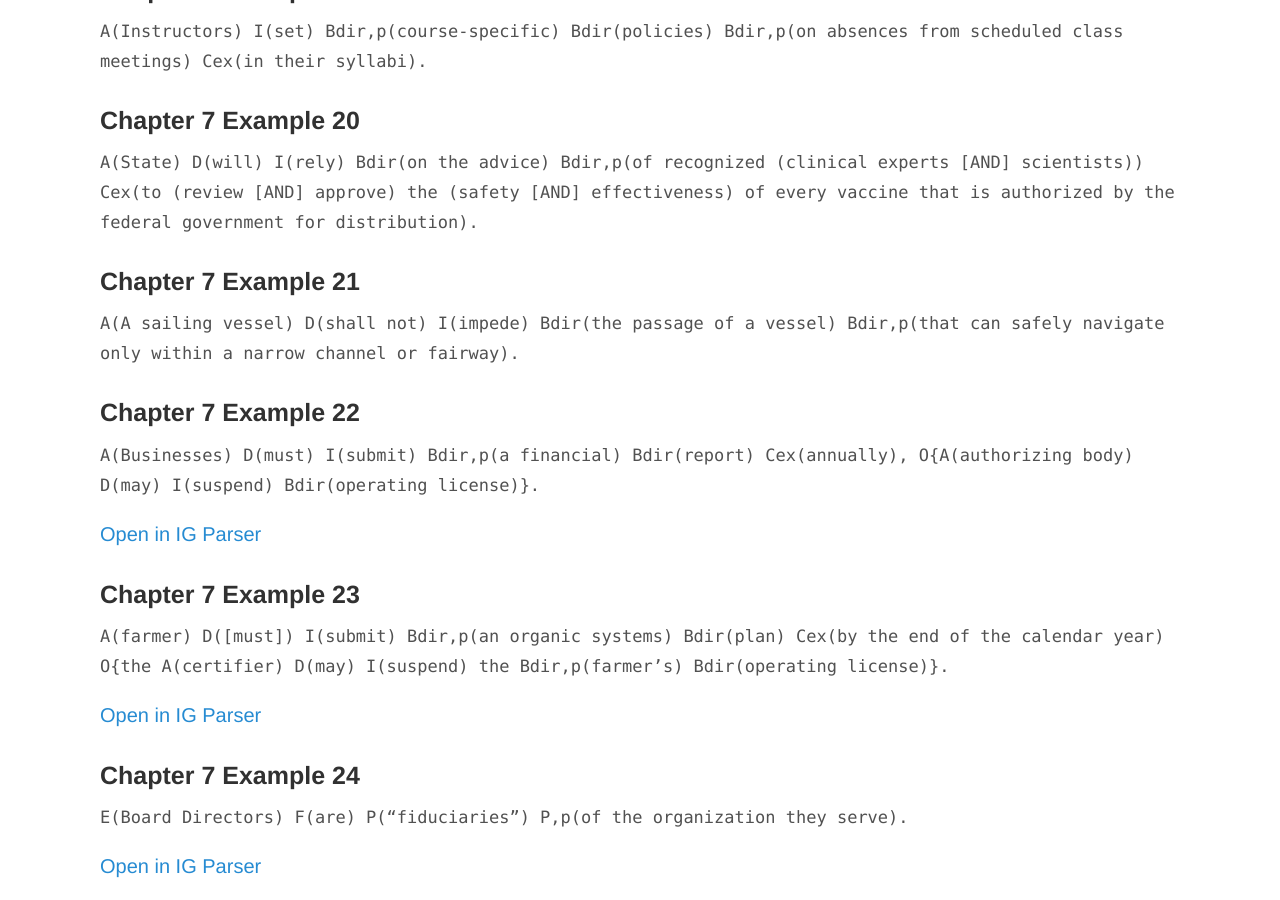
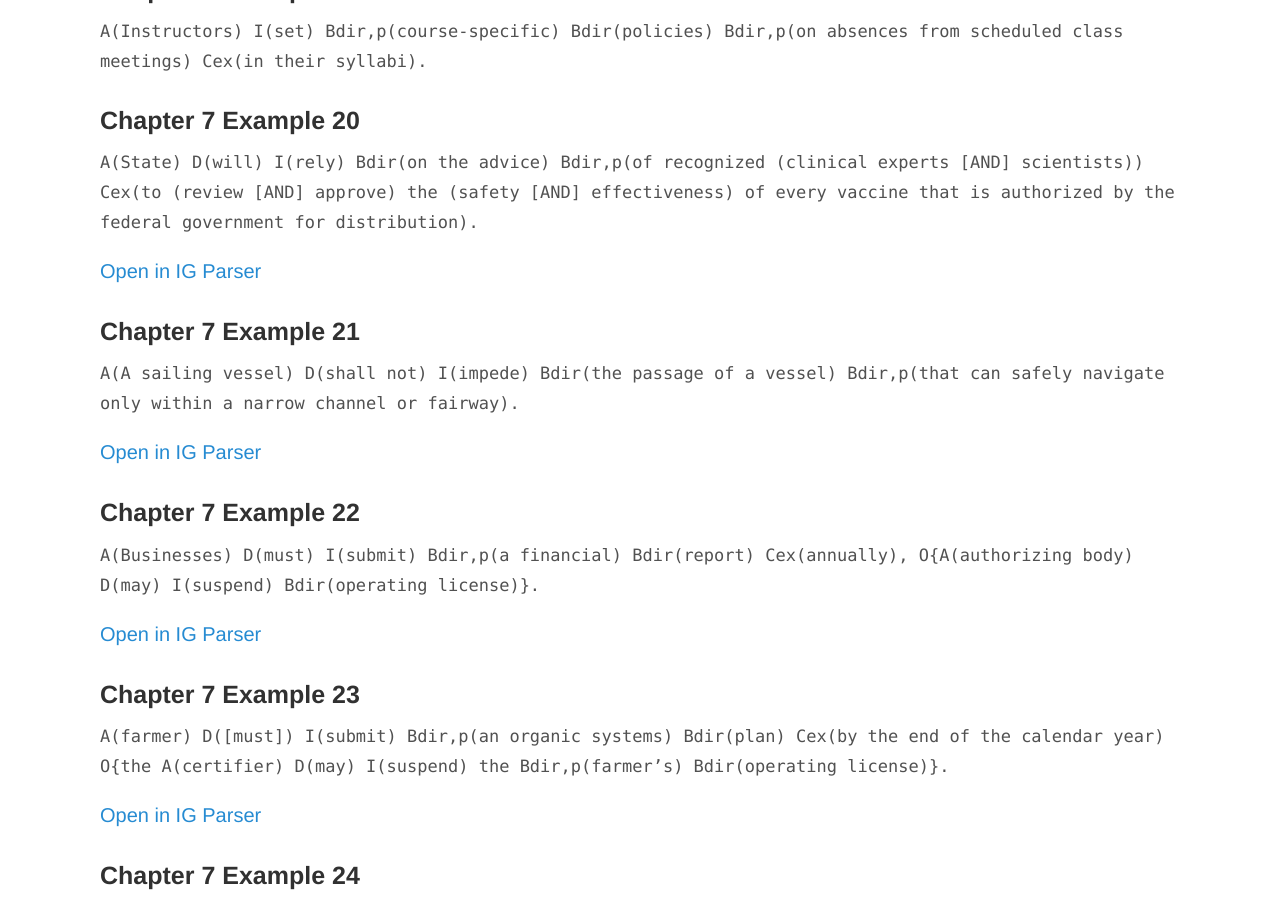
Before and after one commit to InstitutionalGrammar/IG-Book, a Jekyll site: the page built from book-examples.md, in a window 1280 px wide and 900 px high, scrolled down 2437 px. Built offline with Jekyll 4.4.1, drawn with Linux system fonts in a browser that asks for light colours; part of the change alters nothing that is shown.

Commit message:
Update book-examples.md

````diff
--- a/book-examples.md
+++ b/book-examples.md
@@ -107,10 +107,14 @@ title: IG Book
 
 ```A(State) D(will) I(rely) Bdir(on the advice) Bdir,p(of recognized (clinical experts [AND] scientists)) Cex(to (review [AND] approve) the (safety [AND] effectiveness) of every vaccine that is authorized by the federal government for distribution).```
 
+[Open in IG Parser](http://128.39.143.144:4040/?rawStmt=The%20State%20will%20rely%20on%20the%20advice%20of%20recognized%20clinical%20experts%20and%20scientists%20to%20review%20and%20approve%20the%20safety%20and%20effectiveness%20of%20every%20vaccine%20that%20is%20authorized%20by%20the%20federal%20government%20for%20distribution.&codedStmt=A(State)%20D(will)%20I(rely)%20Bdir(on%20the%20advice)%20Bdir,p(of%20recognized%20(clinical%20experts%20[AND]%20scientists))%20Cex(to%20(review%20[AND]%20approve)%20the%20(safety%20[AND]%20effectiveness)%20of%20every%20vaccine%20that%20is%20authorized%20by%20the%20federal%20government%20for%20distribution).&stmtId=1)
+
 <a name="ed1ch7ex21"></a>
 ### Chapter 7 Example 21
 
 ```A(A sailing vessel) D(shall not) I(impede) Bdir(the passage of a vessel) Bdir,p(that can safely navigate only within a narrow channel or fairway).```
+
+[Open in IG Parser](http://128.39.143.144:4040/?rawStmt=A%20sailing%20vessel%20shall%20not%20impede%20the%20passage%20of%20a%20vessel%20that%20can%20safely%20navigate%20only%20within%20a%20narrow%20channel%20or%20fairway.&codedStmt=A(A%20sailing%20vessel)%20D(shall%20not)%20I(impede)%20Bdir(the%20passage%20of%20a%20vessel)%20Bdir,p(that%20can%20safely%20navigate%20only%20within%20a%20narrow%20channel%20or%20fairway).&stmtId=1)
 
 <a name="ed1ch7ex22"></a>
 ### Chapter 7 Example 22
````
